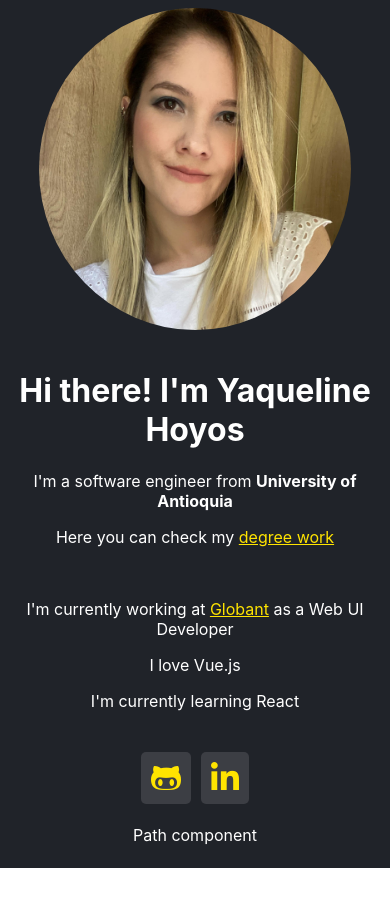
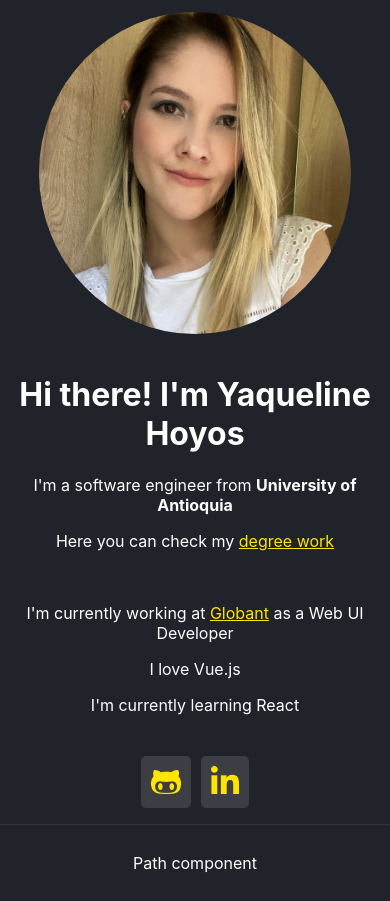
Before and after one commit to yaquelinehoyos/Yaqueline-Hoyos-Website, a React (Create React App) app: page / in a window 390 px wide. Before the commit the page ends 868 px from the top, so only its background shows below. Built offline with nearby package versions, Linux system fonts and the light colour scheme.

Commit message:
:lipstick: add some responsive styles to the path component

```diff
--- a/src/App.css
+++ b/src/App.css
@@ -1,7 +1,7 @@
 .App {
   text-align: center;
   min-height: 100vh;
-  padding: 2% 0%;
+  /* padding: 2% 0%; */
   background-color: rgb(32, 35, 41);
   color: white;
   display: flex;
@@ -10,12 +10,14 @@
 
 .App__bio {
   width: 50%;
+  padding: 1% 0%;
   display: flex;
   flex-direction: column;
 }
 
 .App__path {
   width: 50%;
+  padding: 1% 0%;
   display: flex;
   flex-direction: column;
   border-left: solid 1px rgba(118,116,140,0.212);
@@ -28,10 +30,13 @@
 
   .App__bio {
     width: 100%;
+    padding: 3% 0%;
   }
 
   .App__path {
     width: 100%;
-    border: none;
+    padding: 3% 0%;
+    border-left: none;
+    border-top: solid 1px rgba(118,116,140,0.212);
   }
 }
```
